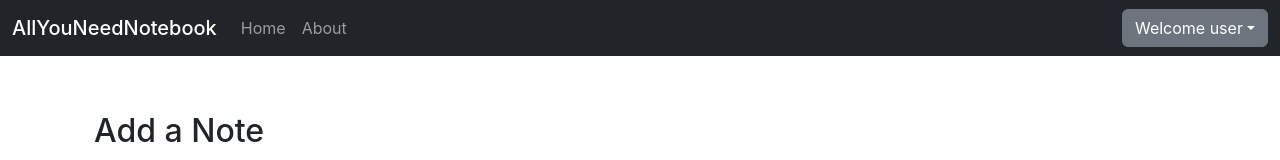
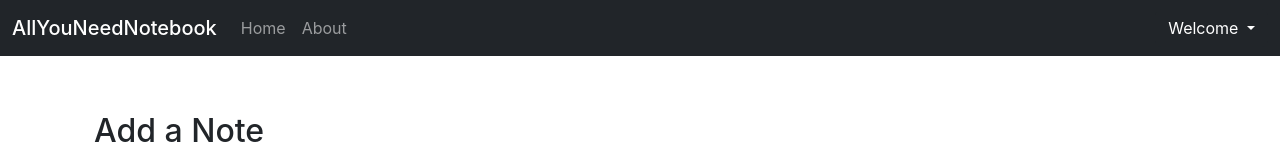
Before and after one commit to Mohammedvaraliya/AllYouNeedNoteBook-ReactApp, a React (Create React App) app: page / in a window 1280 px wide. Shown: the top 160 px of the page. Built offline with nearby package versions, Linux system fonts and the light colour scheme; no server answers; sample sign-in values are in the browser's storage.

Commit message:
Added function to get username and displayed on navbar right corner

```diff
--- a/package.json
+++ b/package.json
@@ -9,8 +9,11 @@
     "concurrently": "^7.5.0",
     "react": "^18.2.0",
     "react-dom": "^18.2.0",
+    "react-redux": "^8.0.5",
     "react-router-dom": "^6.4.3",
     "react-scripts": "5.0.1",
+    "redux": "^4.2.0",
+    "redux-thunk": "^2.4.2",
     "web-vitals": "^2.1.4"
   },
   "scripts": {
--- a/src/components/Navbar.js
+++ b/src/components/Navbar.js
@@ -5,7 +5,7 @@ const Navbar = (props) => {
 
     const host = "http://localhost:5000";
 
-    const [userName, setUserName] = useState("user");
+    const [userName, setUserName] = useState();
 
     let nevigate = useNavigate();
 
@@ -60,7 +60,7 @@ const Navbar = (props) => {
                         </form> : <>
                             <div className="dropdown">
 
-                                <button className="btn btn-secondary dropdown-toggle" type="button" data-bs-toggle="dropdown" aria-expanded="false" onClick={userDetail}>
+                                <button className="btn btn-dark dropdown-toggle" type="button" data-bs-toggle="dropdown" aria-expanded="false" onClick={userDetail}>
                                     Welcome {userName}
                                 </button>
                                 <ul className="dropdown-menu dropdown-menu-dark">
```
Also changed, not shown: 1 other file (tests, documents, lock files or other folders).
